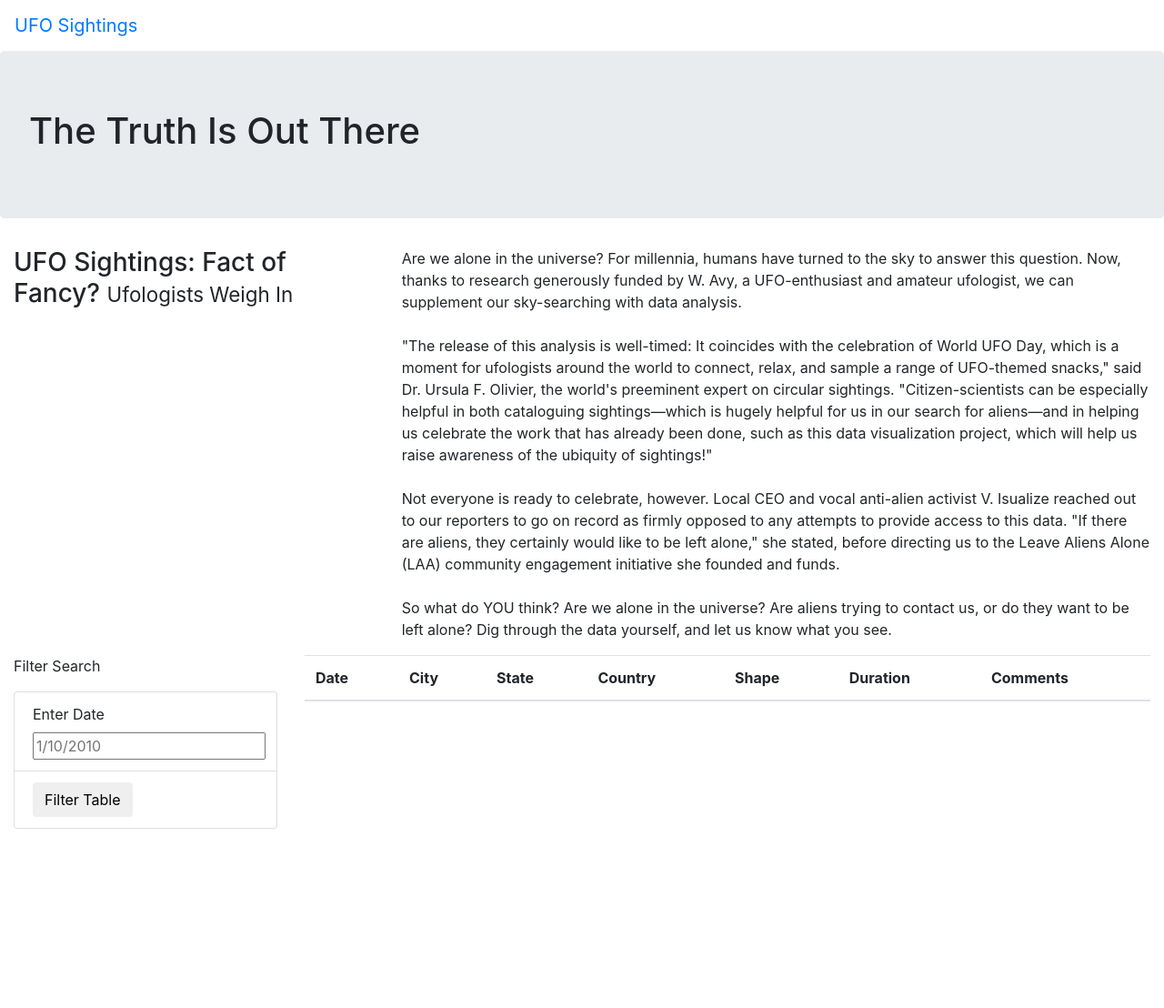
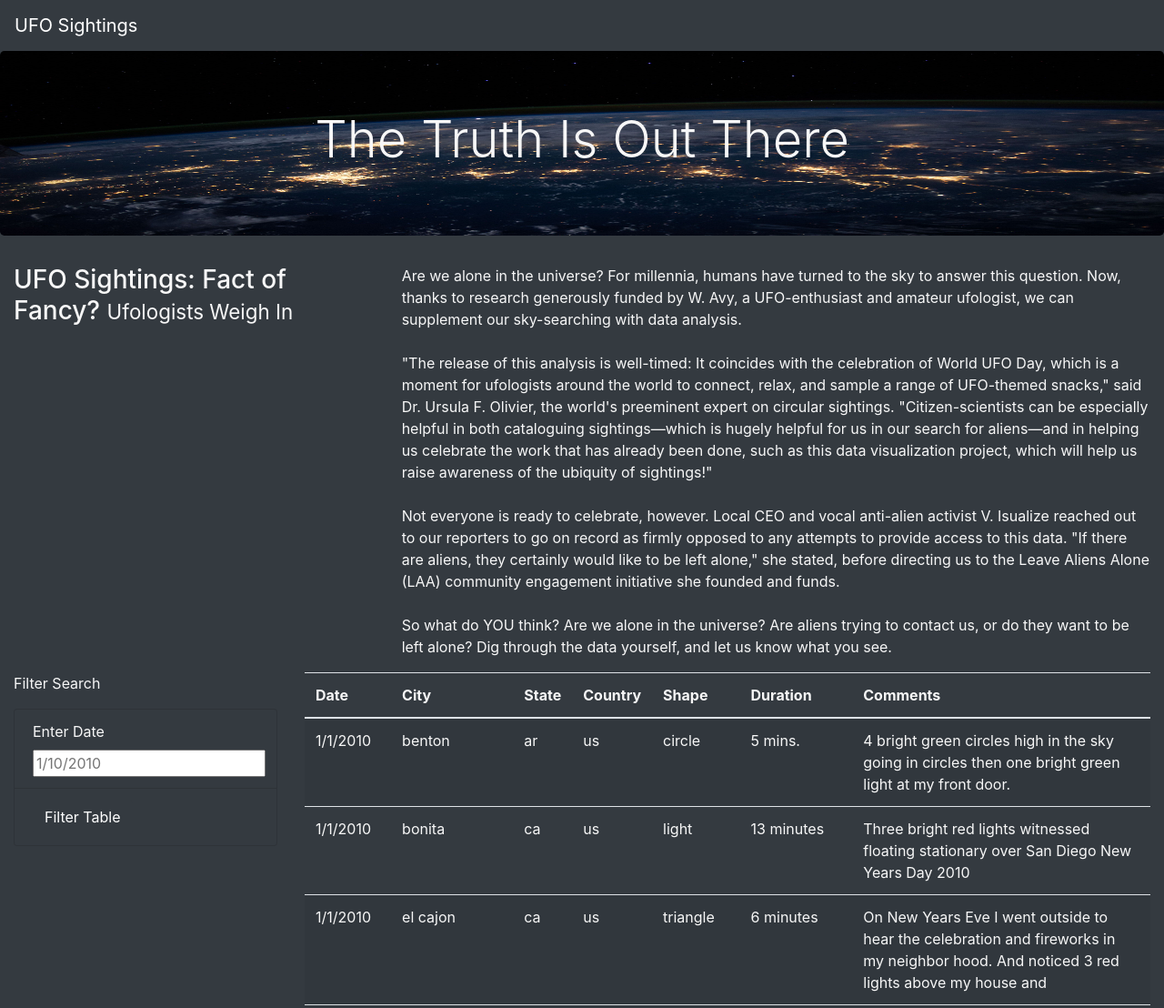
Before and after one commit to Raquely44/UFOs, a plain HTML site: page index.html in a window 1280 px wide. Shown: the top 1108 px of the page at 91% size. Before the commit the page ends 911 px from the top, so only its background shows below. Drawn offline with nearby package versions, Linux system fonts and the light colour scheme.

Commit message:
module done. app_mod.js is the app for this version of index.html

```diff
--- a/index.html
+++ b/index.html
@@ -12,14 +12,14 @@
         />
     <link rel="stylesheet" href="static/css/style.css">
 </head>
-<body>
+<body class='bg-dark'>
     <div class="wrapper">
-        <nav class="navbar navbar-expand-lg">
+        <nav class="navbar navbar-dark bg-dark navbar-expand-lg">
             <a class="navbar-brand" href="index.html">UFO Sightings</a>
         </nav>
     </div>
     <div class="jumbotron">
-        <h1>The Truth Is Out There</h1>
+        <h1 class="display-4">The Truth Is Out There</h1>
     </div>
     <div class="container-fluid">
         <div class="row">
@@ -38,18 +38,17 @@
     <div class="container-fluid">
         <div class="row">
             <div class="col-md-3">
-                <form>
+                <form class="bg-dark">
                     <p>Filter Search</p>
                 </form>
-                <ul class ="list-group">
-                <li class="list-group-item">
-                    <label for="date">Enter Date</label>
-                    <input type="text" placeholder="1/10/2010" id="datetime" />
-                </li>
-                <li class="list-group-item">
-                    <button id="filter-btn" type="button" class="btn btn-default">Filter Table</button>
-
-                </li>
+                <ul class ="list-group bg-dark">
+                    <li class="list-group-item bg-dark">
+                        <label for="date">Enter Date</label>
+                        <input type="text" placeholder="1/10/2010" id="datetime" />
+                    </li>
+                    <li class="list-group-item bg-dark">
+                        <button id="filter-btn" type="button" class="btn btn-dark">Filter Table</button>
+                    </li>
                 </ul>
             </div>
             <div class="col-md-9">
@@ -70,6 +69,8 @@
             </div>
         </div>
     </div>
-
+    <script src='https://cdnjs.cloudflare.com/ajax/libs/d3/4.11.0/d3.js'></script>
+    <script src='static/js/data.js'></script>
+    <script src='static/js/app.js'></script>
 </body>
 </html>
--- a/static/css/style.css
+++ b/static/css/style.css
@@ -0,0 +1,10 @@
+body {
+
+    color: #f7f7f7;
+  }
+
+.jumbotron {
+    background-image: url("../images/nasa.jpg");
+    background-size: 100% 100%;
+    text-align: center;
+}
--- /dev/null
+++ b/static/js/app.js
@@ -0,0 +1,66 @@
+// from data.js
+const tableData = data;
+
+// get table references
+var tbody = d3.select("tbody");
+
+function buildTable(data) {
+  // First, clear out any existing data
+  tbody.html("");
+
+  // Next, loop through each object in the data
+  // and append a row and cells for each value in the row
+  data.forEach((dataRow) => {
+    // Append a row to the table body
+    let row = tbody.append("tr");
+
+    // Loop through each field in the dataRow and add
+    // each value as a table cell (td)
+    Object.values(dataRow).forEach((val) => {
+      let cell = row.append("td");
+      cell.text(val);
+    });
+  });
+}
+
+// 1. Create a variable to keep track of all the filters as an object.
+
+
+// 3. Use this function to update the filters.
+function updateFilters() {
+
+    // 4a. Save the element that was changed as a variable.
+
+    // 4b. Save the value that was changed as a variable.
+
+    // 4c. Save the id of the filter that was changed as a variable.
+
+
+    // 5. If a filter value was entered then add that filterId and value
+    // to the filters list. Otherwise, clear that filter from the filters object.
+
+
+    // 6. Call function to apply all filters and rebuild the table
+    filterTable();
+
+  }
+
+  // 7. Use this function to filter the table when data is entered.
+  function filterTable() {
+
+    // 8. Set the filtered data to the tableData.
+
+
+    // 9. Loop through all of the filters and keep any data that
+    // matches the filter values
+
+
+    // 10. Finally, rebuild the table using the filtered data
+
+  }
+
+  // 2. Attach an event to listen for changes to each filter
+
+
+  // Build the table when the page loads
+  buildTable(tableData);
```
Also changed, not shown: static/js/app_mod.js (renamed from js/app.js, +10 -8 lines), static/images/nasa.jpg (added), static/js/data.js (renamed from js/data.js), 4 other files.
